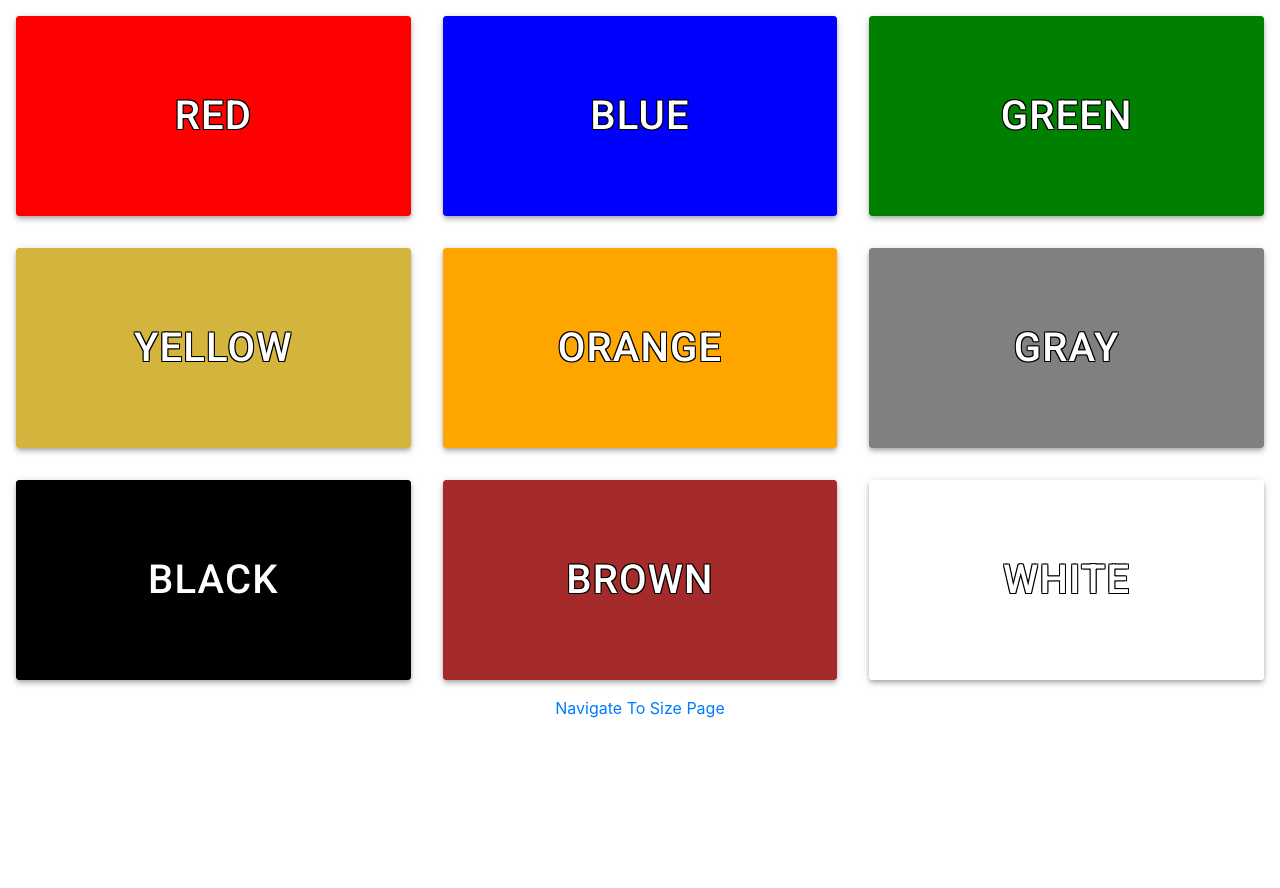
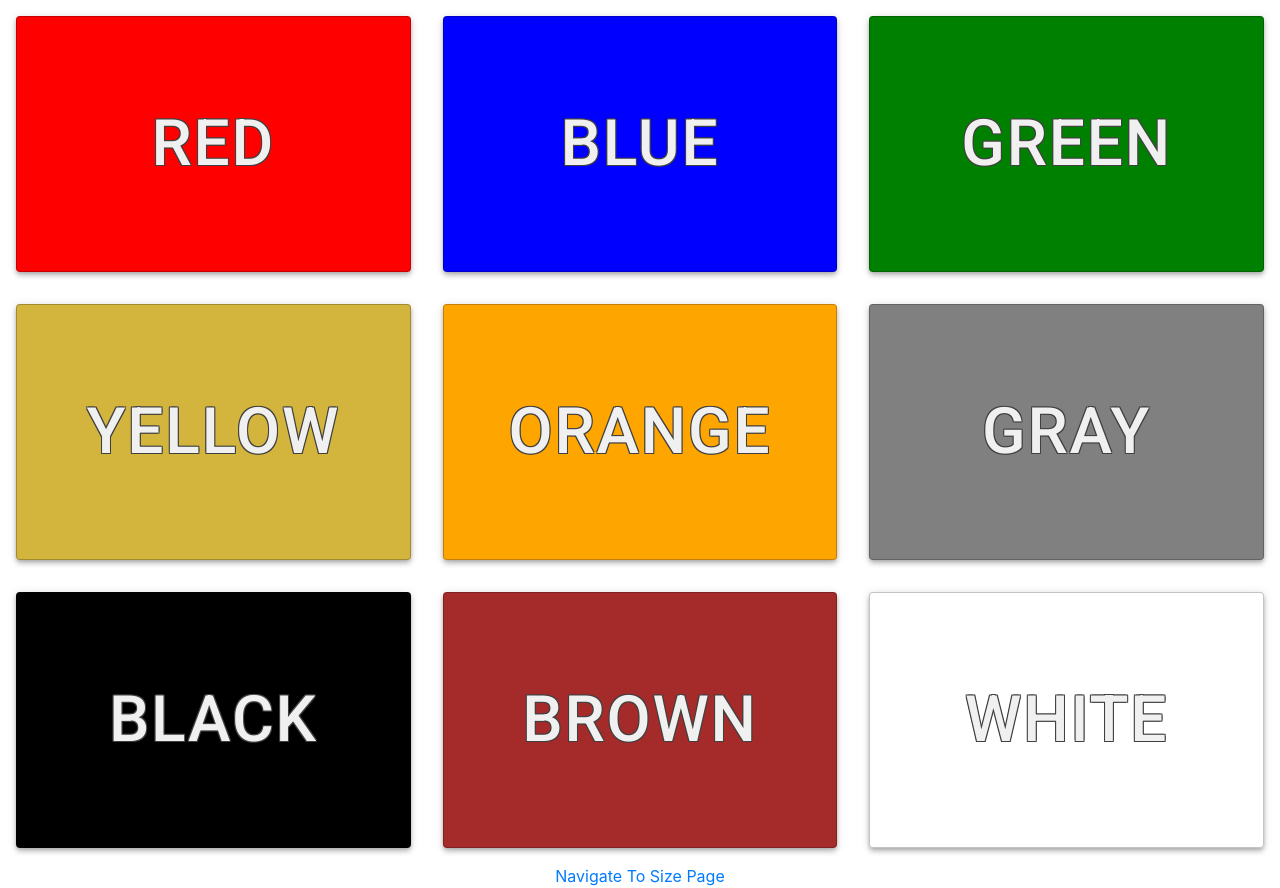
Before and after one commit to washparkbirds/washparkbirds, a React (Create React App) app: page /color in a window 1280 px wide. Before the commit the page ends 800 px from the top, so only its background shows below. Built offline with nearby package versions, Linux system fonts and the light colour scheme.

Commit message:
fixing white bug

```diff
--- a/src/components/ColorCard.js
+++ b/src/components/ColorCard.js
@@ -14,36 +14,22 @@
     const useStyles = makeStyles({
         root: {
 
-            outline: 1,
+            outline: 0,
             background:  props => props.cColor === "yellow" ? "#D3B53D" : props.cColor,
-            borderColor: props => props.cColor === "yellow" ? "#D3B53D" : props.cColor,
-            borderRadius: 3,
             minWidth: '100%',
-            minHeight: '5em',
+            minHeight: '4em',
             margin: 0,
             padding: 0,
+            fontSize: '4em',
+            textShadow: '-1px -1px 0 #404040, 1px -1px 0 #404040, -1px 1px 0 #404040, 1px 1px 0 #404040',
+            color: '#F0F0F0',
 
-            fontSize: '40px',
-            textShadow: '-1px -1px 0 #000, 1px -1px 0 #000, -1px 1px 0 #000, 1px 1px 0 #000',
-            color: "white",
             "&:focus": {
-                background: "white",
-                borderColor: props => props.cColor === "yellow" ? "#D3B53D" : props.cColor,
-                borderRadius: 3,
-                color: "gray",
                 outline: "0 !important",
                 },
-            "&:hover": {
-                    background: "white",
-                    borderColor: props => props.cColor === "yellow" ? "#D3B53D" : props.cColor,
-                    borderRadius: 3,
-                    color: props => props.cColor === "yellow" ? "#D3B53D" : props.cColor,
-                    outline: "0 !important",
-                    },
-            boxShadow: 'gray',
         },
 
-        paper : {
+        paper: {
             marginLeft: '1em',
             marginRight: '1em',
             marginTop: '1em',
@@ -53,10 +39,8 @@
 
         icon: {
             //different scope here!!
-            fontSize: 'inherit',
-            textShadow: '-1px -1px 0 #000, 1px -1px 0 #000, -1px 1px 0 #000, 1px 1px 0 #000',
-            color: ' props => {props.chosenColor === "yellow" ? "#D3B53D" : props.chosenColor;}',
-
+            fontSize: '4em',
+            color: props => props.chosenColor === "white" ? "black" : "white"
         }
     });
 
@@ -82,7 +66,7 @@
     return (
         <Paper className={classes.paper} elevation={4}>
             <ColorButton onBlur={ () => {setCurrColorChoice(null);}} cColor={props.chosenColor} disabled={props.chosenColor === props.getColorChoice()} onClick={ () => {props.setColorChoice(props.chosenColor); setCurrColorChoice(props.chosenColor)}}>
-                {props.chosenColor === currColorChoice ? <CheckIcon color="primary" className={classes.icon}/> : props.chosenColor}
+                {props.chosenColor === currColorChoice ? <CheckIcon color="{}" className={classes.icon}/> : props.chosenColor}
             </ColorButton>
         </Paper>
 
```
